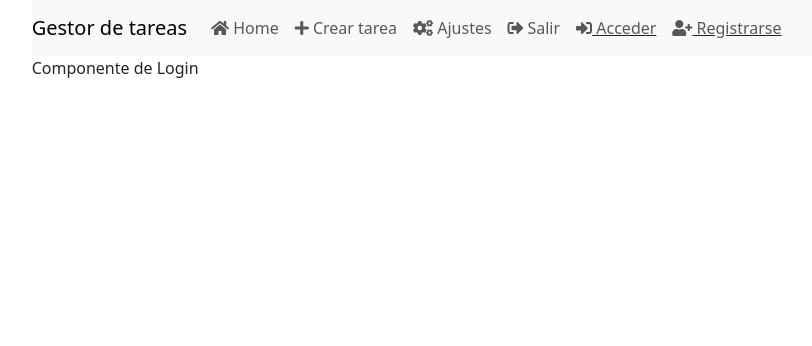
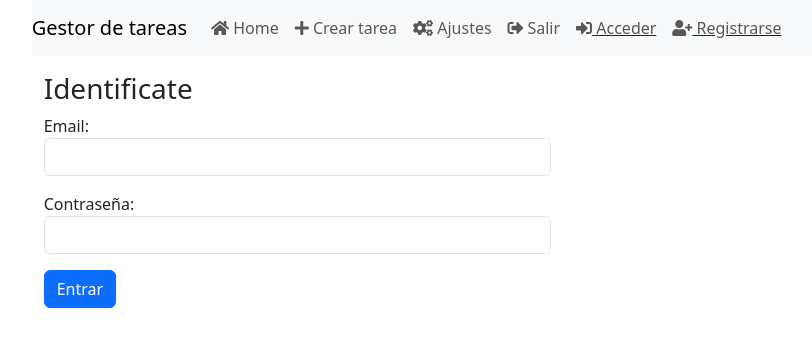
Before and after one commit to marcosjrs/Gestor_Tareas_Symfony_Angular, an Angular app in the folder angular/: page /login in a window 1280 px wide. Shown: the top 346 px of the page, without its empty margins (77-889 px from the left). Built offline with nearby package versions, Linux system fonts and the light colour scheme.

Commit message:
Esqueleto Formulario Login

```diff
--- a/angular/src/app/app.module.ts
+++ b/angular/src/app/app.module.ts
@@ -1,5 +1,6 @@
 import { BrowserModule } from '@angular/platform-browser';
 import { NgModule } from '@angular/core';
+import { FormsModule } from '@angular/forms';
 
 import { AppComponent } from './app.component';
 import { LoginComponent } from './components/login.component';
@@ -14,7 +15,8 @@ import { AppRoutingModule } from './app.routing'; //contiene RouterModule.forRoo
   ],
   imports: [
     BrowserModule,
-    AppRoutingModule
+    AppRoutingModule,
+    FormsModule
   ],
   providers: [],
   bootstrap: [AppComponent]
--- a/angular/src/app/components/login.component.ts
+++ b/angular/src/app/components/login.component.ts
@@ -1,4 +1,5 @@
 import { Component, OnInit } from '@angular/core';
+import {Router, ActivatedRoute, Params} from '@angular/router';
 
 @Component({
   selector: 'login',
@@ -7,9 +8,19 @@ import { Component, OnInit } from '@angular/core';
 })
 export class LoginComponent implements OnInit {
   public title: string;
+  public user;
 
-  constructor( ) {
-    this.title = 'Componente de Login';
+  constructor( private _route:ActivatedRoute, private _router:Router) {
+    this.title = 'Identificate';
+    this.user = {
+      "email":"",
+      "password":"",
+      "gethash":false
+    }
+  }
+
+  onSubmit(){
+    console.log(this.user);
   }
 
   ngOnInit() {
--- a/angular/src/app/views/login.component.html
+++ b/angular/src/app/views/login.component.html
@@ -1,3 +1,22 @@
-<p>
-  {{this.title}}
-</p>
+<div class="container login-component mt-3">
+  <div class="row">
+    <div class="col-12 col-sm-8 col-lg-6 ">
+      <h3>{{title}}</h3>
+      <form #loginForm="ngForm" (ngSubmit)="onSubmit()" class="form-row mt-2">
+        <p class="col-12">
+          <label>Email:</label>
+          <input type="email" class="form-control" name="email" #email="ngModel" [(ngModel)]="user.email" required>
+          <span *ngIf="!email.valid && email.touched">Email no válido</span>
+        </p>
+        <p class="col-12">
+          <label>Contraseña:</label>
+          <input type="password" class="form-control" name="password" #password="ngModel" [(ngModel)]="user.password" required>
+          <span *ngIf="!password.valid && password.touched">Password no válido</span>
+        </p>
+        <p class="col-12">
+          <input type="submit" class="btn btn-primary" value="Entrar">
+        </p>
+      </form>
+    </div>
+  </div>
+</div>
```
